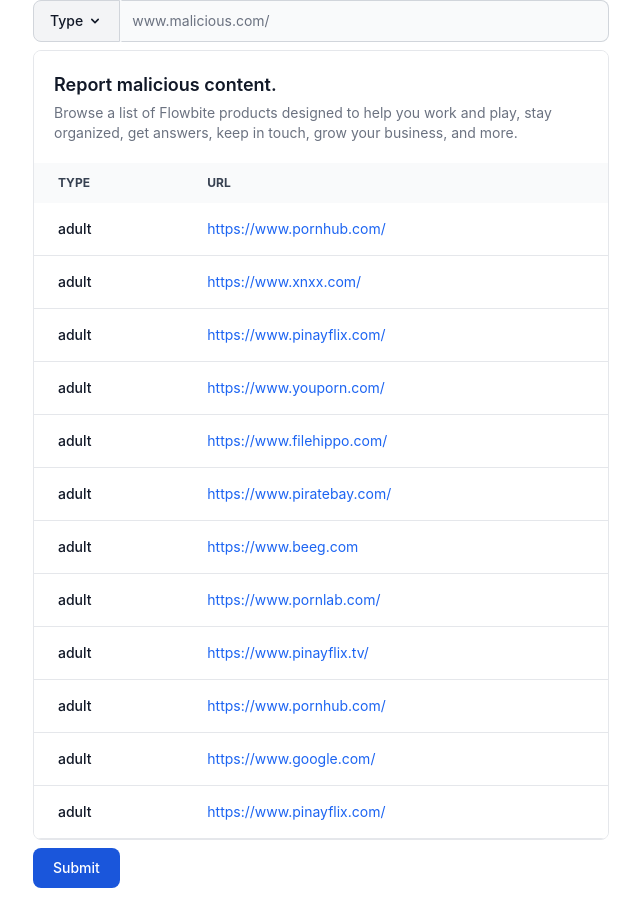
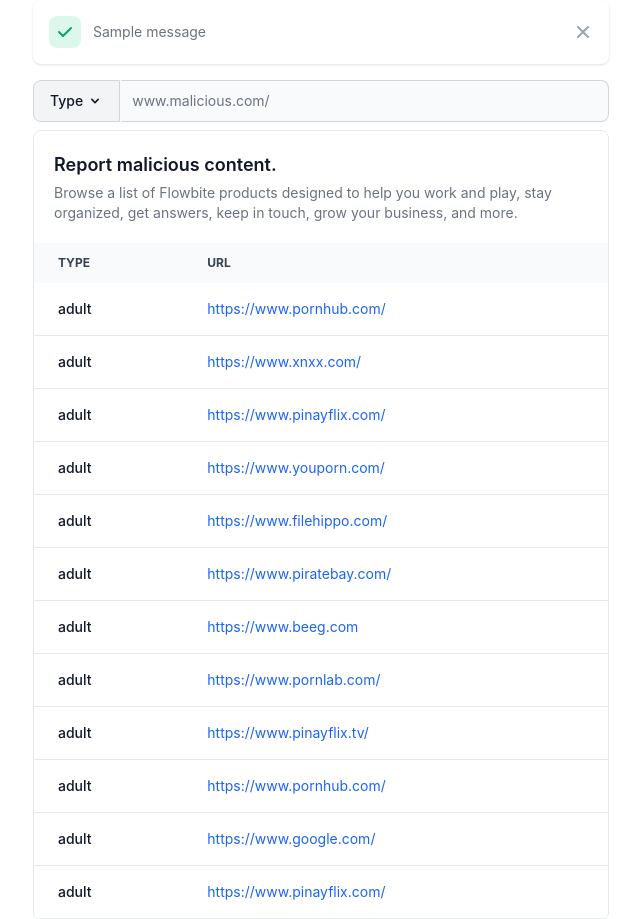
Before and after one commit to rootaccess13/ParentalControl, a Django app: page /reporter/ in a window 1280 px wide. Shown: the part 72-991 px from the top of the page, without its empty margins (319-959 px from the left). Before the commit the page ends 960 px from the top, so only its background shows below. Run offline with Django 4.2, Linux system fonts and the light colour scheme; data comes from the database, SQL or seed files in the repository; one stand-in notice (Sample message) is shown; some libraries are stand-ins or nearby versions.

Commit message:
Messages Framework

```diff
--- a/index/views.py
+++ b/index/views.py
@@ -1,5 +1,7 @@
 from django.shortcuts import render, redirect
 from api.models import Profile, UrlType, URLBlacklist, ReportURL
+import re
+from django.contrib import messages
 
 def index(request):
     return render(request, 'api/index.html')
@@ -13,8 +15,18 @@ def dashboard(request):
 def reporter(request):
     if request.method == 'POST':
         url = request.POST.get('url')
+        if not url:
+            messages.error(request, "No url provided.")
+            return redirect('reporter')
+        if not re.match(r'^https?://', url):
+            messages.error(request, "Invalid url format")
+            return redirect('reporter')
+        if ReportURL.objects.filter(url=url).exists():
+            messages.error(request, "Url already exists.")
+            return redirect('reporter')
         report_url = ReportURL(url=url)
         report_url.save()
+        messages.success(request, "URL successfully submitted.")
         return redirect('reporter')
     context = {
         'report_list': ReportURL.objects.all()
--- a/templates/api/reporter.html
+++ b/templates/api/reporter.html
@@ -31,18 +31,21 @@
   </nav>
 
   <div class="mx-auto max-w-xl">
-
-    <div id="toast-success" class="hidden items-center w-full p-4 mb-4 text-gray-500 bg-white rounded-lg shadow dark:text-gray-400 dark:bg-gray-800" role="alert">
+    {% if messages %}
+    <div id="toast-success" class="flex items-center w-full p-4 mb-4 text-gray-500 bg-white rounded-lg shadow dark:text-gray-400 dark:bg-gray-800" role="alert">
         <div class="inline-flex items-center justify-center flex-shrink-0 w-8 h-8 text-green-500 bg-green-100 rounded-lg dark:bg-green-800 dark:text-green-200">
             <svg aria-hidden="true" class="w-5 h-5" fill="currentColor" viewBox="0 0 20 20" xmlns="http://www.w3.org/2000/svg"><path fill-rule="evenodd" d="M16.707 5.293a1 1 0 010 1.414l-8 8a1 1 0 01-1.414 0l-4-4a1 1 0 011.414-1.414L8 12.586l7.293-7.293a1 1 0 011.414 0z" clip-rule="evenodd"></path></svg>
             <span class="sr-only">Check icon</span>
         </div>
-        <div class="ml-3 text-sm font-normal">Reported Successfully</div>
+        {% for message in messages %}
+        <div class="ml-3 text-sm font-normal">{{message}}</div>
+        {% endfor %}
         <button type="button" class="ml-auto -mx-1.5 -my-1.5 bg-white text-gray-400 hover:text-gray-900 rounded-lg focus:ring-2 focus:ring-gray-300 p-1.5 hover:bg-gray-100 inline-flex h-8 w-8 dark:text-gray-500 dark:hover:text-white dark:bg-gray-800 dark:hover:bg-gray-700" data-dismiss-target="#toast-success" aria-label="Close">
             <span class="sr-only">Close</span>
             <svg aria-hidden="true" class="w-5 h-5" fill="currentColor" viewBox="0 0 20 20" xmlns="http://www.w3.org/2000/svg"><path fill-rule="evenodd" d="M4.293 4.293a1 1 0 011.414 0L10 8.586l4.293-4.293a1 1 0 111.414 1.414L11.414 10l4.293 4.293a1 1 0 01-1.414 1.414L10 11.414l-4.293 4.293a1 1 0 01-1.414-1.414L8.586 10 4.293 5.707a1 1 0 010-1.414z" clip-rule="evenodd"></path></svg>
         </button>
     </div>
+    {% endif %}
     <form id="reporterForm" method="POST" enctype="multipart/form-data">
         {% csrf_token %}
         <div class="mb-2">
```
